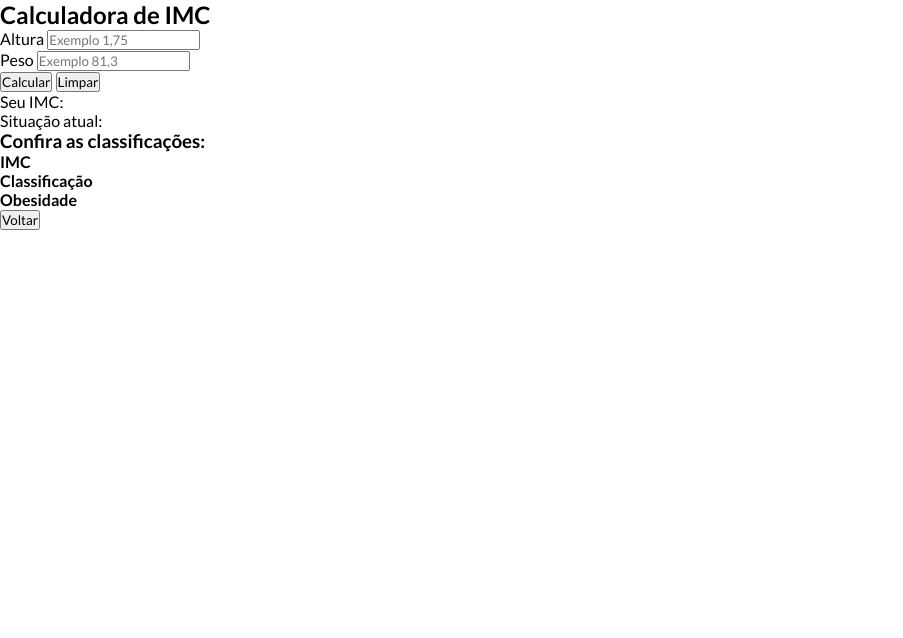
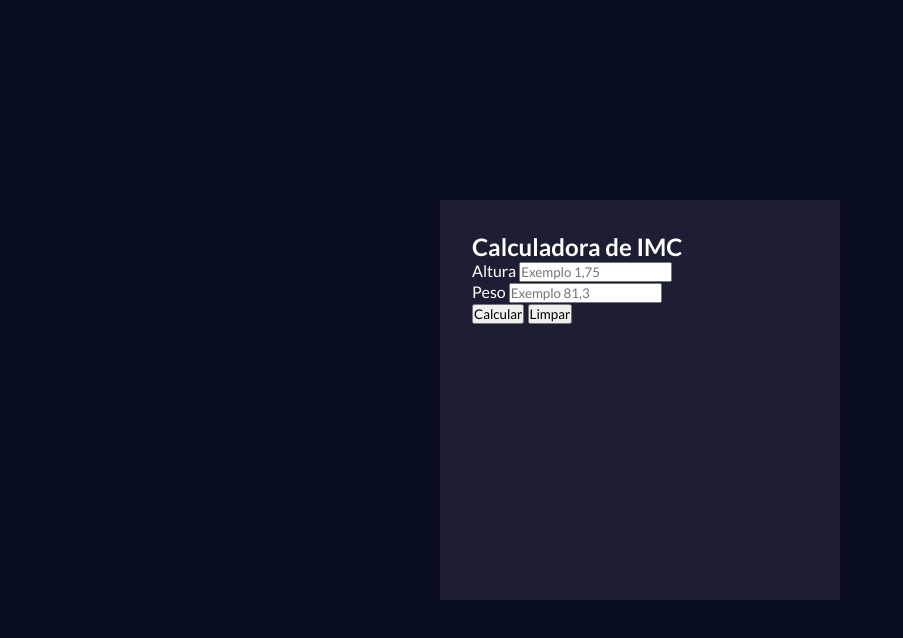
Before and after one commit to matheuscazon/calculadora_imc, a plain HTML site: page index.html in a window 1280 px wide. Shown: the whole page, without its empty margins (0-903 px from the left). Drawn offline with Linux system fonts and the light colour scheme.

Commit message:
Alterações

```diff
--- a/css/styles.css
+++ b/css/styles.css
@@ -4,3 +4,23 @@
   box-sizing: border-box;
   font-family: "Lato", sans-serif;
 }
+
+body {
+  background-color: #090e22;
+  display: flex;
+  justify-content: center;
+  align-items: center;
+  min-height: 100vh;
+  color: #fff;
+}
+
+.hide {
+  display: none !important;
+}
+
+.container {
+  min-width: 400px;
+  min-height: 400px;
+  background-color: #1d1e33;
+  padding: 2rem;
+}
--- a/index.html
+++ b/index.html
@@ -44,7 +44,7 @@
           </div>
         </form>
       </div>
-      <div id="result-container">
+      <div id="result-container" class="hide">
         <p id="imc-number">Seu IMC: <span></span></p>
         <p id="imc-info">Situação atual: <span></span></p>
         <h3>Confira as classificações:</h3>
```
